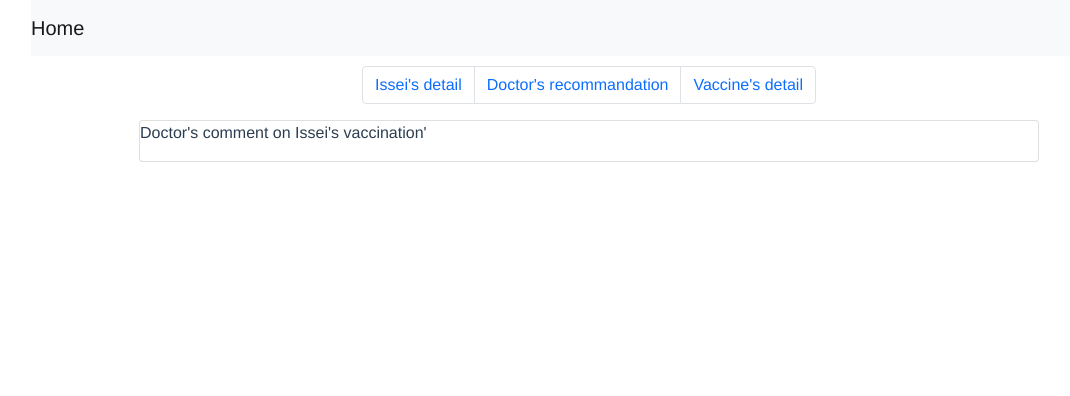
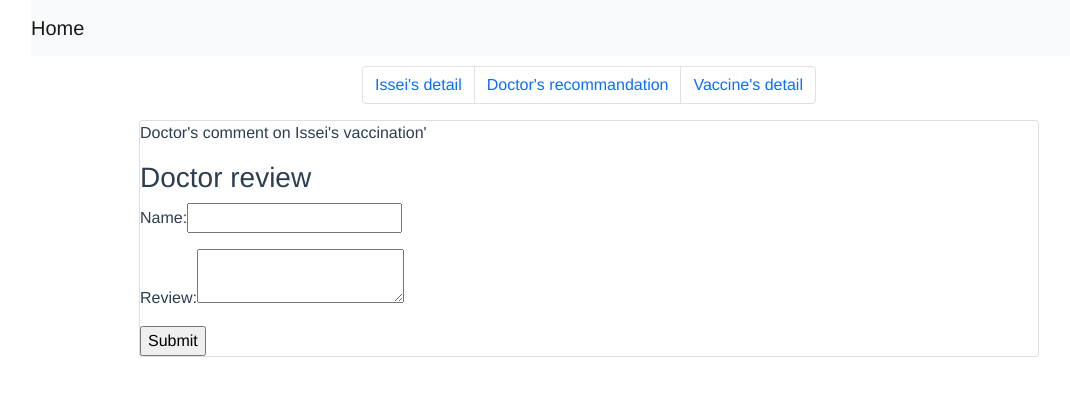
Before and after one commit to Mukiisanma1412/SE331-2021-Project, a Vue app: page /people/101/comment in a window 1280 px wide. Shown: the top 396 px of the page, without its empty margins (51-1121 px from the left). Built offline with nearby package versions, Linux system fonts and the light colour scheme; data requests are answered from the project's data file.

Commit message:
Doctor comment page

```diff
--- a/src/views/peopleAndDetail/DoctorComment.vue
+++ b/src/views/peopleAndDetail/DoctorComment.vue
@@ -1,5 +1,15 @@
 <template>
   <p>Doctor's comment on {{people.name}}'s vaccination' </p>
+  <form class="review-form" @submit.prevent="onSubmit">
+            <h3>Doctor review</h3>
+            <p><label for="name">Name:</label>
+            <input id="name" v-model="name"></p>
+            <p><label for="review">Review:</label>
+            <textarea id="review" v-model="review"></textarea></p>
+
+            <input class="button" type="submit" value="Submit">
+        </form>
+
 </template>
 
 <script>
```
Also changed, not shown: 1 other file (tests, documents, lock files or other folders).
